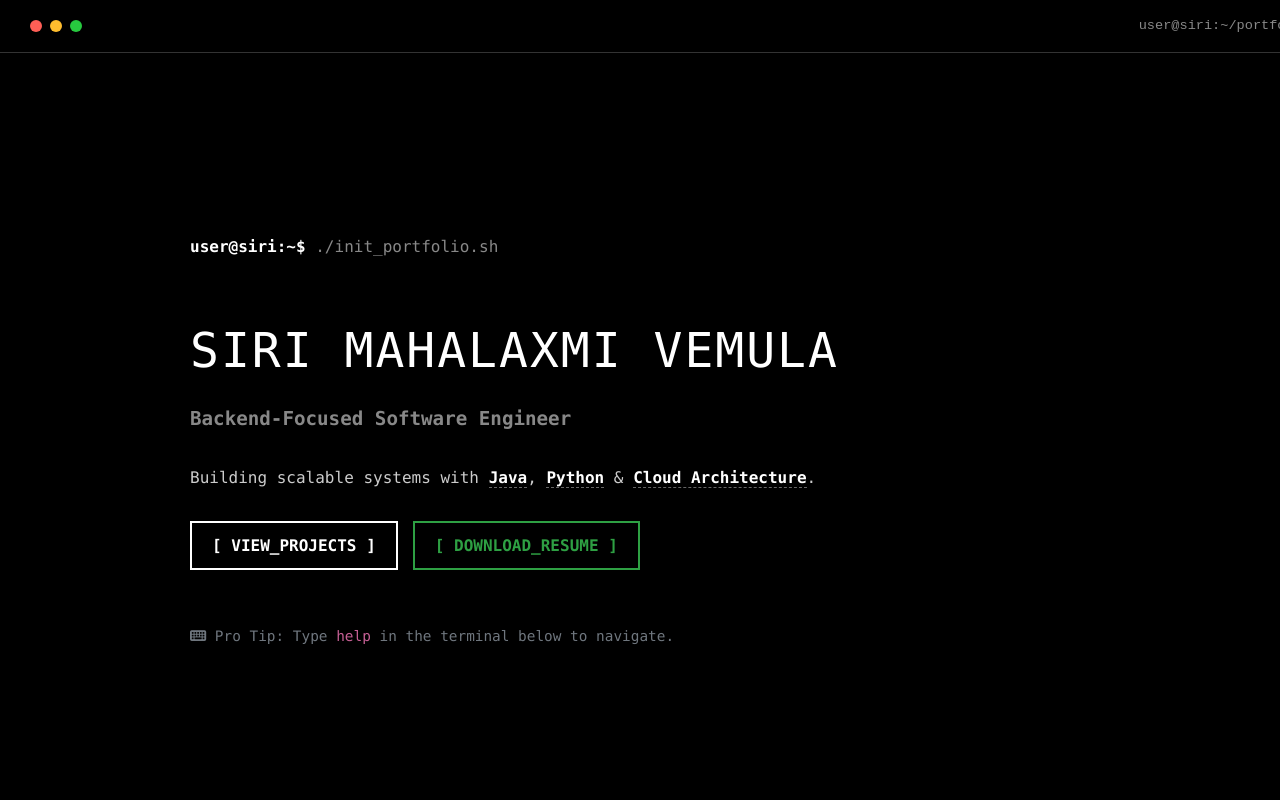
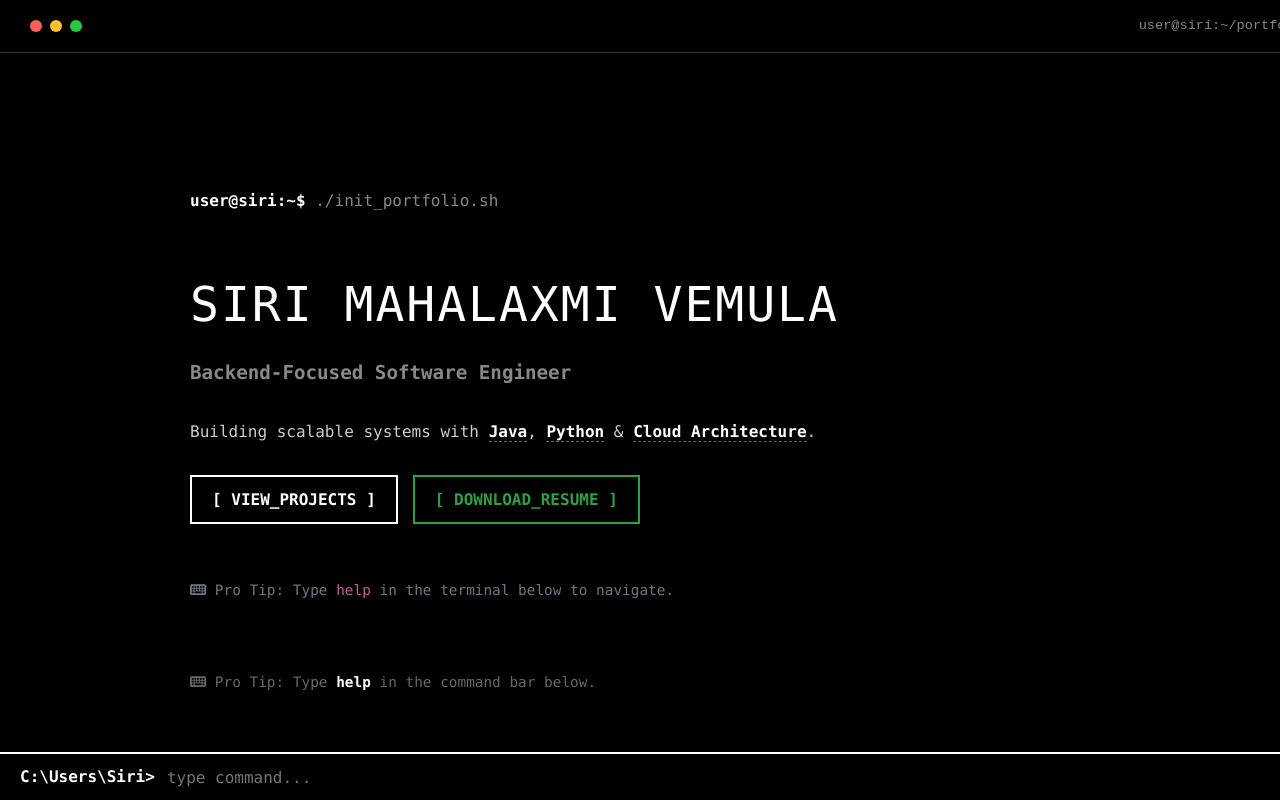
Before and after one commit to armycodes/Personal_Portfolio, a React (Vite) app in the folder portfolio/: page / in a window 1280 px wide. Shown: the top 800 px of the page. Built offline with nearby package versions, Linux system fonts and the light colour scheme.

Commit message:
live command feature unlocked again

```diff
--- a/portfolio/src/App.jsx
+++ b/portfolio/src/App.jsx
@@ -4,7 +4,7 @@ import TerminalHero from './components/TerminalHero';
 import Skills from './components/Skills';
 import ProjectCard from './components/ProjectCard';
 import Contact from './components/Contact';
-// Ensure you are using the latest B&W Terminal.css provided previously
+import CommandBar from './components/CommandBar'; // IMPORT ADDED HERE
 import './styles/Terminal.css';
 import { gsap } from 'gsap';
 import { ScrollTrigger } from 'gsap/ScrollTrigger';
@@ -14,7 +14,6 @@ gsap.registerPlugin(ScrollTrigger);
 function App() {
 
   useEffect(() => {
-    // Reveal Animation for Sections
     const sections = document.querySelectorAll(".reveal-section");
     sections.forEach(section => {
       gsap.fromTo(section,
@@ -31,13 +30,12 @@ function App() {
     <div className="app-container">
       <Navbar />
 
-      <main className="terminal-container">
+      <main className="terminal-container" style={{ paddingBottom: '100px' }}> {/* Padding added so command bar doesn't hide footer */}
         <TerminalHero />
 
         {/* 1. OBJECTIVE SECTION */}
         <section id="objective" className="reveal-section" style={{ marginTop: '100px' }}>
           <p className="prompt"><span className="user">user@siri:~$</span> cat objective.txt</p>
-          {/* Changed border from pink (#f778ba) to White (#fff) */}
           <div className="terminal-card" style={{ borderLeft: '4px solid #ffffff' }}>
             <p style={{ fontSize: '1.05rem', lineHeight: '1.8' }}>
               Backend-focused Software Engineer with strong fundamentals in <span className="highlight">Data Structures, Algorithms, OOD, and Databases</span>.
@@ -53,7 +51,6 @@ function App() {
              <h3 style={{ color: '#fff' }}>B.Tech in Computer Science and Engineering</h3>
              <p style={{ color: '#888', margin: '5px 0' }}>Malla Reddy College of Engineering | 2022 - 2026</p>
              <p style={{ marginTop: '10px', fontSize: '1.1rem' }}>
-                {/* Changed green background to White background with Black text */}
                 Performance: <span style={{ color: '#000000', background: '#ffffff', fontWeight: 'bold', padding: '2px 8px', borderRadius: '4px' }}>CGPA: 9.00 / 10.0</span>
              </p>
           </div>
@@ -64,20 +61,15 @@ function App() {
           <p className="prompt"><span className="user">user@siri:~$</span> ./show_dsa_stats.sh</p>
 
           <div style={{ display: 'grid', gridTemplateColumns: 'repeat(auto-fit, minmax(300px, 1fr))', gap: '20px' }}>
-            {/* Concepts */}
             <div className="terminal-card">
-               {/* Changed color to White */}
                <h4 style={{ color: '#ffffff', marginBottom: '15px', fontSize: '1.1rem' }}>// Core Concepts</h4>
                <ul style={{ listStyle: 'none', padding: 0, color: '#aaa', lineHeight: '1.8' }}>
-                 {/* Used FontAwesome icons instead of emojis to control color to White */}
                  <li><i className="fas fa-check" style={{ color: '#fff', marginRight: '8px' }}></i> Arrays, Hashing, Recursion</li>
                  <li><i className="fas fa-check" style={{ color: '#fff', marginRight: '8px' }}></i> Stacks, Queues, Trees</li>
                  <li><i className="fas fa-check" style={{ color: '#fff', marginRight: '8px' }}></i> Time-Space Complexity</li>
                </ul>
             </div>
-            {/* Platforms */}
             <div className="terminal-card">
-               {/* Changed color to White */}
                <h4 style={{ color: '#ffffff', marginBottom: '15px', fontSize: '1.1rem' }}>// Platforms</h4>
                <div style={{ display: 'flex', flexDirection: 'column', gap: '10px' }}>
                  <a href="https://leetcode.com/u/Vemula_Siri_Mahalaxmi/" target="_blank" className="hover-link" style={{ display: 'flex', alignItems: 'center', gap: '10px' }}>
@@ -91,10 +83,9 @@ function App() {
           </div>
         </section>
 
-        {/* 4. SKILLS SECTION (Already B&W from previous step) */}
         <Skills />
 
-        {/* 5. PROJECTS SECTION (Already B&W from previous step) */}
+        {/* 5. PROJECTS SECTION */}
         <section id="projects" className="reveal-section" style={{ marginTop: '100px' }}>
           <p className="prompt"><span className="user">user@siri:~$</span> ps -aux | grep "featured"</p>
 
@@ -120,10 +111,13 @@ function App() {
           />
         </section>
 
-        {/* 6. CONTACT SECTION (Already B&W from previous step) */}
         <Contact />
 
       </main>
+
+      {/* COMMAND BAR ADDED HERE */}
+      <CommandBar />
+
     </div>
   );
 }
--- a/portfolio/src/components/CommandBar.jsx
+++ b/portfolio/src/components/CommandBar.jsx
@@ -12,22 +12,18 @@ const CommandBar = () => {
 
       // Command Logic
       if (cmd === 'help') {
-        alert("Available commands: about, skills, projects, contact, clear");
+        alert("COMMANDS: \n> about \n> education \n> skills \n> projects \n> contact \n> clear");
       }
       else if (cmd === 'clear') {
         window.scrollTo(0, 0);
         window.location.reload();
       }
       else {
-        // Try to find section with ID
         const section = document.getElementById(cmd);
         if (section) {
           section.scrollIntoView({ behavior: 'smooth' });
-        } else if (['about', 'skills', 'projects', 'contact'].includes(cmd)) {
-           // Mapping short commands to ids if they differ
-           document.getElementById(cmd).scrollIntoView({ behavior: 'smooth' });
         } else {
-           // Unknown command feedback could go here
+           // Optional: Shake effect or error msg
         }
       }
     }
@@ -39,34 +35,34 @@ const CommandBar = () => {
       bottom: '0',
       left: '0',
       width: '100%',
-      background: 'rgba(13, 17, 23, 0.95)',
-      borderTop: '1px solid #30363d',
+      background: '#000000',
+      borderTop: '2px solid #ffffff', /* Thick white line like CMD */
       padding: '10px 20px',
-      fontFamily: "'Fira Code', monospace",
+      fontFamily: "'Consolas', 'Lucida Console', monospace", /* CMD Font */
       zIndex: 1000,
       display: 'flex',
       alignItems: 'center',
       gap: '10px'
     }}>
-      <span style={{ color: '#2ea043', fontWeight: 'bold' }}>user@siri:~$</span>
+      <span style={{ color: '#ffffff', fontWeight: 'bold' }}>C:\Users\Siri{'>'}</span>
       <input
         type="text"
         value={input}
         onChange={(e) => setInput(e.target.value)}
         onKeyDown={handleCommand}
-        placeholder="type 'help' or section name..."
+        placeholder="type command..."
         autoFocus
         style={{
           background: 'transparent',
           border: 'none',
-          color: '#c9d1d9',
+          color: '#ffffff',
           outline: 'none',
           fontSize: '1rem',
           flex: 1,
           fontFamily: 'inherit'
         }}
       />
-      {lastCommand && <span style={{ fontSize: '0.8rem', color: '#8b949e' }}>Last exec: {lastCommand}</span>}
+      {lastCommand && <span style={{ fontSize: '0.8rem', color: '#888' }}>[Exec: {lastCommand}]</span>}
     </div>
   );
 };
--- a/portfolio/src/components/TerminalHero.jsx
+++ b/portfolio/src/components/TerminalHero.jsx
@@ -45,6 +45,11 @@ const TerminalHero = () => {
     <i className="fas fa-keyboard"></i> Pro Tip: Type <span style={{ color: '#f778ba' }}>help</span> in the terminal below to navigate.
   </p>
 </div>
+<div style={{ marginTop: '40px', fontSize: '0.9rem', color: '#666' }}>
+  <p>
+    <i className="fas fa-keyboard"></i> Pro Tip: Type <span style={{ color: '#fff', fontWeight: 'bold' }}>help</span> in the command bar below.
+  </p>
+</div>
     </div>
   );
 };
```
